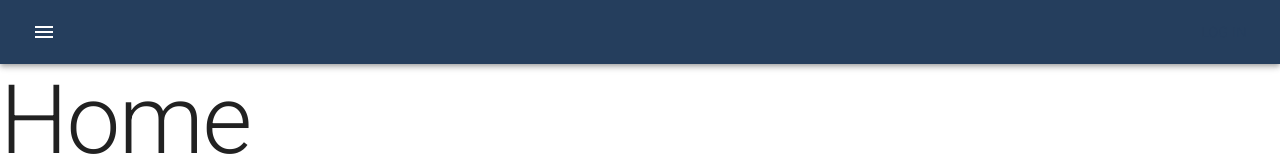
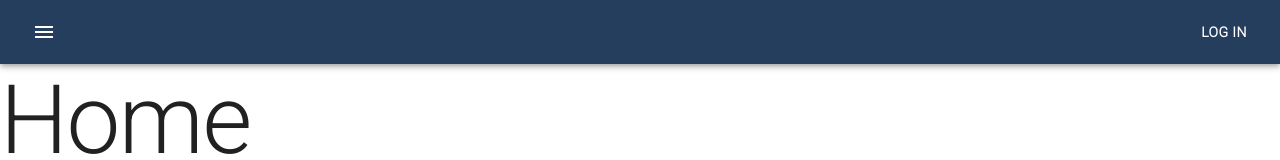
Before and after one commit to sundehakon/Hotell-React, a React (Create React App) app: page / in a window 1280 px wide. Shown: the top 160 px of the page. Built offline with nearby package versions, Linux system fonts and the light colour scheme.

Commit message:
Fixed issue with login button not showing

```diff
--- a/package.json
+++ b/package.json
@@ -21,6 +21,7 @@
     "crypto-browserify": "^3.12.0",
     "dotenv": "^16.4.5",
     "express": "^4.19.1",
+    "express-oauth2-jwt-bearer": "^1.6.0",
     "fs": "^0.0.1-security",
     "http": "^0.0.1-security",
     "jose": "^5.2.3",
--- a/src/components/Home.js
+++ b/src/components/Home.js
@@ -3,6 +3,8 @@ import Box from '@mui/material/Box';
 import Link from '@mui/material/Link';
 import Typography from '@mui/material/Typography';
 import '@fontsource/roboto/300.css';
+import LoginButton from './login';
+import LogoutButton from './logout';
 
 const Home = () => {
     return (
--- a/src/components/SideNav.js
+++ b/src/components/SideNav.js
@@ -1,5 +1,5 @@
 import React, { useState } from "react";
-import { AppBar, Toolbar, Box, IconButton, List, ListItem, ListItemIcon, ListItemText, CssBaseline, Drawer, Button } from "@mui/material";
+import { AppBar, Toolbar, Box, IconButton, List, ListItem, ListItemIcon, ListItemText, CssBaseline, Drawer } from "@mui/material";
 import { Menu, Home, KingBed, Person } from "@mui/icons-material";
 import { useNavigate } from "react-router-dom";
 import { useAuth0 } from "@auth0/auth0-react";
@@ -16,9 +16,6 @@ const useStyles = () => ({
   },
   listItem: {
     color: "tan"
-  },
-  loginButton: {
-    marginTop: 'auto',
   }
 });
 
@@ -26,7 +23,7 @@ export default function SideNav() {
   const navigate = useNavigate();
   const classes = useStyles();
   const [open, setOpen] = useState(false);
-  const {loginWithRedirect, logout, user, isLoading} = useAuth0();
+  const {user, isLoading} = useAuth0();
 
   const toggleSlider = () => {
     setOpen(!open);
@@ -79,7 +76,7 @@ export default function SideNav() {
             <Drawer open={open} anchor="left" onClose={toggleSlider}>
               {sideList()}
             </Drawer>
-            <Box sx={{ marginLeft: 'auto' }} className={classes.loginButton}>
+            <Box sx={{ marginLeft: 'auto' }}>
             {!isLoading && !user && (
               <LoginButton />
             )}
--- a/src/components/login.js
+++ b/src/components/login.js
@@ -5,7 +5,7 @@ import { Button } from '@mui/material';
 function LoginButton() {
     const { loginWithRedirect } = useAuth0();
 
-    return <Button onClick={() => loginWithRedirect()}>Log In</Button>
+    return <Button onClick={() => loginWithRedirect()} sx={{ color: 'white', fontWeight: 'bold' }}>Log In</Button>
 }
 
 export default LoginButton;
```
Also changed, not shown: 1 other file (tests, documents, lock files or other folders).
